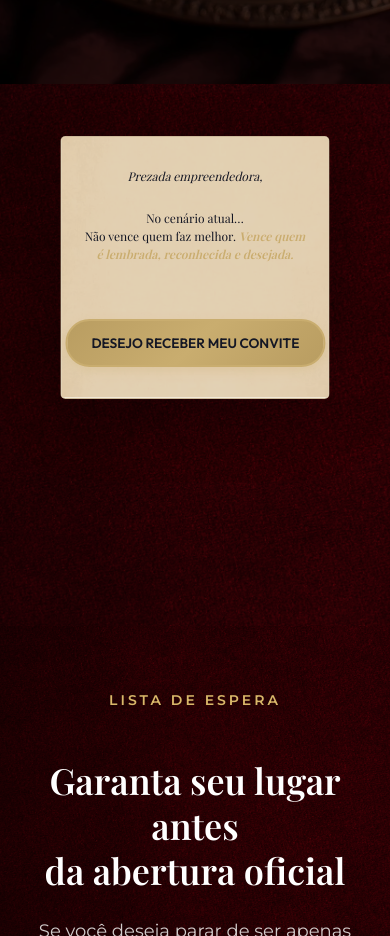
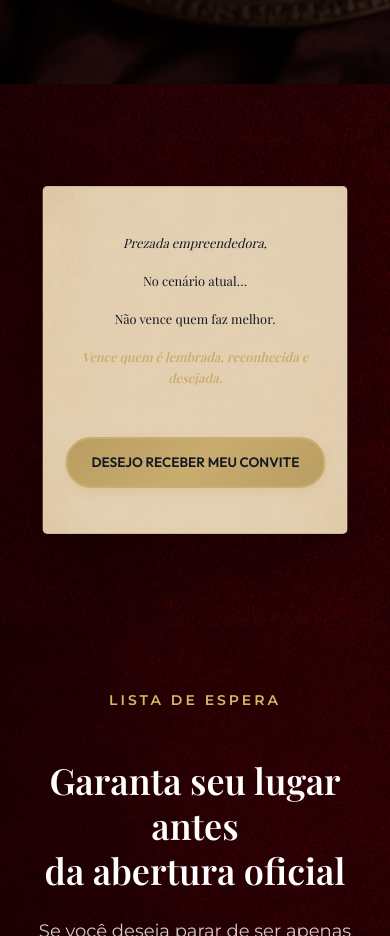
Before and after one commit to italolima01/landing-bridgerton, a React (Create React App) app: page / in a window 390 px wide. Shown: the part 9200-10136 px from the top of the page. Built offline with nearby package versions, Linux system fonts and the light colour scheme; the HTML template or start-up script is replaced by a standard one; a web font is replaced by a local one.

Commit message:
fix> Sessão Carta: Ajustes no texto e posicionamento dos elementos

```diff
--- a/src/components/Envelope.css
+++ b/src/components/Envelope.css
@@ -30,7 +30,7 @@
   display: flex;
   justify-content: center;
   align-items: flex-start;
-  width: min(92vw, 700px);
+  width: min(92vw, 900px);
   perspective: 1200px;
   animation: envelopeFloat 4s ease-in-out infinite;
 }
@@ -80,7 +80,7 @@
   left: 50%;
   top: 110px;
   transform: translateX(-50%) translateY(150px);
-  width: min(55%, 380px);
+  width: min(85%, 750px);
   max-height: 220px;
   overflow: hidden;
   background: linear-gradient(135deg, rgba(201,168,76,0.03) 0%, transparent 40%), #f4eddf;
@@ -96,7 +96,7 @@
 
 @media (max-width: 768px) {
   .carta-wrapper {
-    width: min(75%, 320px);
+    width: min(85%, 340px);
     max-height: 150px;
     top: 80px;
     transform: translateX(-50%) translateY(100px);
@@ -108,7 +108,7 @@
 }
 
 .carta-reveal-container.is-open .carta-wrapper {
-  transform: translateX(-50%) translateY(-100px);
+  transform: translateX(-50%) translateY(-50px);
   max-height: 2000px;
 }
 
@@ -276,31 +276,31 @@
   font-family: 'Playfair Display', Georgia, serif;
   text-align: center;
   color: #1a2340;
-  line-height: 1.9;
-  font-size: 1rem;
+  line-height: 2.2;
+  font-size: 1.35rem;
 }
 
 @media (max-width: 768px) {
   .carta-content {
-    font-size: 0.75rem;
-    line-height: 1.5;
+    font-size: 0.8rem;
+    line-height: 1.7;
   }
 }
 
 .carta-inner {
-  padding: 40px 32px;
+  padding: 90px 60px;
   background: rgba(247,242,234,0.55);
   text-align: center;
 }
 
 @media (max-width: 768px) {
   .carta-inner {
-    padding: 30px 20px;
+    padding: 45px 25px;
   }
 }
 
 .carta-inner p {
-  margin-bottom: 1.5rem;
+  margin-bottom: 1rem;
 }
 
 .carta-inner .gold {
@@ -311,13 +311,13 @@
 
 .carta-cta-button {
   margin: 2rem 0 0;
-  padding: 12px 28px;
+  padding: 14px 32px;
   background: linear-gradient(135deg, #c9a85c 0%, #d9b86a 50%, #c9a85c 100%);
   border: 2px solid #d9b86a;
   border-radius: 50px;
   color: #1a2340;
   font-family: 'Outfit', sans-serif;
-  font-size: 0.9rem;
+  font-size: 1rem;
   font-weight: 600;
   cursor: pointer;
   transition: all 0.3s ease;
--- a/src/components/Envelope.jsx
+++ b/src/components/Envelope.jsx
@@ -79,8 +79,13 @@ export default function Envelope() {
               }} />
               <p style={{ fontStyle: 'italic' }}>Prezada empreendedora,</p>
               <p>
-                No cenário atual…<br />
-                Não vence quem faz melhor. <span className="gold">Vence quem é lembrada, reconhecida e desejada.</span>
+                No cenário atual…
+              </p>
+              <p>
+                Não vence quem faz melhor.
+              </p>
+              <p>
+                <span className="gold" style={{ fontWeight: 600 }}>Vence quem é lembrada, reconhecida e desejada.</span>
               </p>
               <div style={{ display: 'flex', justifyContent: 'center', width: '100%' }}>
                 <button
```
